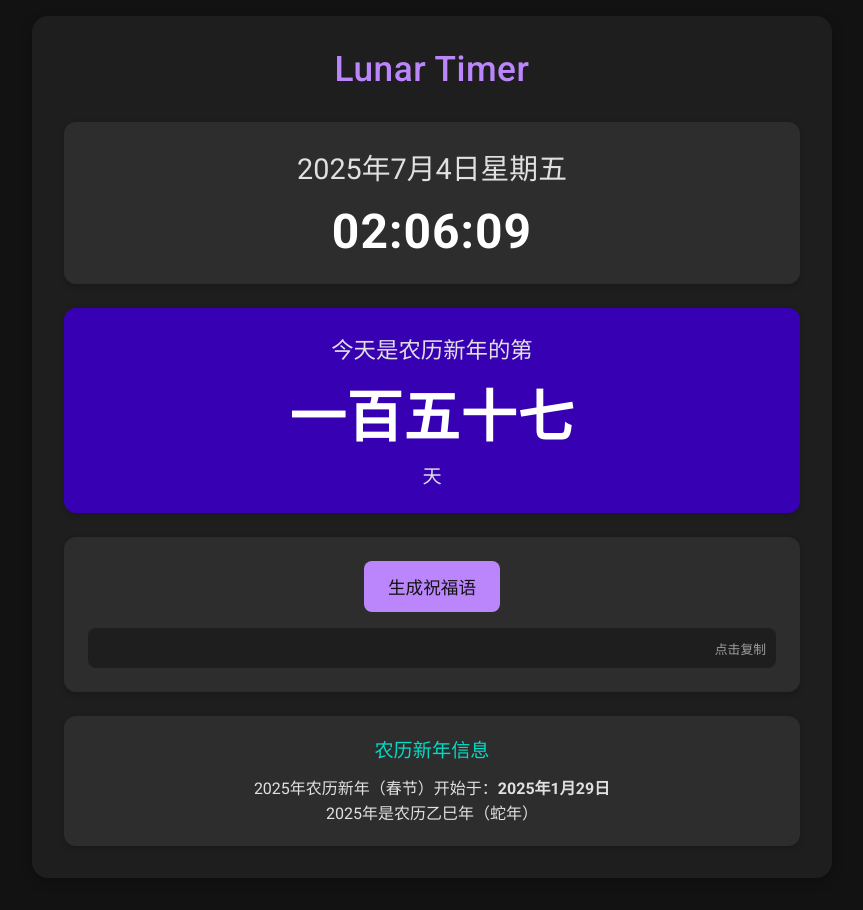
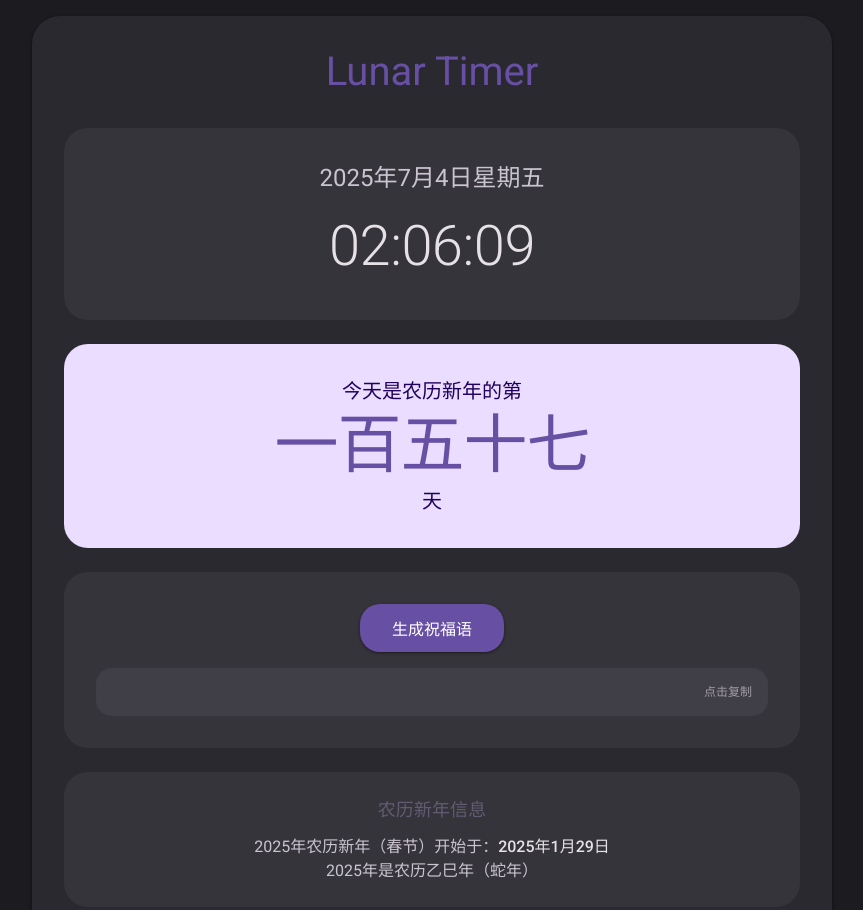
Before and after one commit to Timer-u/Lunar-Timer, a plain HTML site: page index.html in a window 1280 px wide. Shown: the top 910 px of the page, without its empty margins (208-1071 px from the left). Drawn offline with Linux system fonts and the light colour scheme.

Commit message:
refactor: refact UI

```diff
--- a/script.js
+++ b/script.js
@@ -11,13 +11,24 @@ document.addEventListener("DOMContentLoaded", function () {
 
   // 数字转中文大写函数
   function numberToChinese(num) {
-    const chineseNumbers = ['零', '一', '二', '三', '四', '五', '六', '七', '八', '九'];
-    const units = ['', '十', '百', '千'];
+    const chineseNumbers = [
+      "零",
+      "一",
+      "二",
+      "三",
+      "四",
+      "五",
+      "六",
+      "七",
+      "八",
+      "九",
+    ];
+    const units = ["", "十", "百", "千"];
 
-    if (num === 0) return '零';
+    if (num === 0) return "零";
     if (num < 10) return chineseNumbers[num];
 
-    let result = '';
+    let result = "";
     let numStr = num.toString();
     let len = numStr.length;
 
@@ -33,14 +44,14 @@ document.addEventListener("DOMContentLoaded", function () {
         result += units[unitIndex];
       } else {
         // 避免连续零和结尾零
-        if (result[result.length - 1] !== '零' && i < len - 1) {
-          result += '零';
+        if (result[result.length - 1] !== "零" && i < len - 1) {
+          result += "零";
         }
       }
     }
 
     // 移除末尾的零
-    if (result.endsWith('零')) {
+    if (result.endsWith("零")) {
       result = result.slice(0, -1);
     }
 
@@ -90,16 +101,17 @@ document.addEventListener("DOMContentLoaded", function () {
   // 复制祝福语到剪贴板
   function copyWishToClipboard() {
     if (wishOutput.textContent) {
-      navigator.clipboard.writeText(wishOutput.textContent)
+      navigator.clipboard
+        .writeText(wishOutput.textContent)
         .then(() => {
           wishOutput.classList.add("copied");
           setTimeout(() => {
             wishOutput.classList.remove("copied");
           }, 2000);
         })
-        .catch(err => {
-          console.error('复制失败:', err);
-          alert('复制失败，请手动复制文本');
+        .catch((err) => {
+          console.error("复制失败:", err);
+          alert("复制失败，请手动复制文本");
         });
     }
   }
--- a/style.css
+++ b/style.css
@@ -4,26 +4,66 @@
   box-sizing: border-box;
 }
 
+:root {
+  /* Material Design 3 色彩系统 */
+  --md-sys-color-primary: #6750a4;
+  --md-sys-color-on-primary: #ffffff;
+  --md-sys-color-primary-container: #eaddff;
+  --md-sys-color-on-primary-container: #21005d;
+
+  --md-sys-color-secondary: #625b71;
+  --md-sys-color-on-secondary: #ffffff;
+  --md-sys-color-secondary-container: #e8def8;
+  --md-sys-color-on-secondary-container: #1d192b;
+
+  --md-sys-color-tertiary: #7d5260;
+  --md-sys-color-on-tertiary: #ffffff;
+  --md-sys-color-tertiary-container: #ffd8e4;
+  --md-sys-color-on-tertiary-container: #31111d;
+
+  --md-sys-color-surface: #1c1b1f;
+  --md-sys-color-surface-variant: #49454f;
+  --md-sys-color-on-surface: #e6e1e5;
+  --md-sys-color-on-surface-variant: #cac4d0;
+
+  --md-sys-color-background: #1c1b1f;
+  --md-sys-color-on-background: #e6e1e5;
+
+  --md-sys-color-outline: #938f99;
+  --md-sys-color-outline-variant: #49454f;
+
+  /* 提升层级 */
+  --md-sys-color-surface-1: #2b2930;
+  --md-sys-color-surface-2: #36343b;
+  --md-sys-color-surface-3: #403e47;
+  --md-sys-color-surface-4: #44414a;
+  --md-sys-color-surface-5: #484650;
+}
+
 body {
   font-family: "Roboto", "Microsoft YaHei", sans-serif;
-  background: #121212;
-  color: #e0e0e0;
+  background: var(--md-sys-color-background);
+  color: var(--md-sys-color-on-background);
   min-height: 100vh;
   display: flex;
   flex-direction: column;
   align-items: center;
   justify-content: center;
+  line-height: 1.5;
 }
 
 .container {
   text-align: center;
   padding: 2rem;
-  background: #1e1e1e;
-  border-radius: 16px;
+  background: var(--md-sys-color-surface-1);
+  border-radius: 28px;
   max-width: 800px;
   width: 90%;
-  box-shadow: 0 4px 12px rgba(0, 0, 0, 0.25);
   margin: 1rem;
+  /* Material Design 3 阴影 */
+  box-shadow:
+    0 1px 3px 1px rgba(0, 0, 0, 0.15),
+    0 1px 2px 0 rgba(0, 0, 0, 0.3);
 }
 
 header {
@@ -31,95 +71,202 @@ header {
 }
 
 h1 {
-  font-size: 2.2rem;
+  font-size: 2.5rem;
   margin-bottom: 0.5rem;
-  color: #bb86fc;
-  font-weight: 500;
-  letter-spacing: 0.5px;
+  color: var(--md-sys-color-primary);
+  font-weight: 400;
+  letter-spacing: 0;
+  line-height: 1.2;
 }
 
 .datetime-container {
-  background: #2d2d2d;
-  border-radius: 12px;
-  padding: 1.5rem;
+  background: var(--md-sys-color-surface-2);
+  border-radius: 24px;
+  padding: 2rem;
   margin: 1.5rem 0;
-  box-shadow: 0 2px 6px rgba(0, 0, 0, 0.2);
+  transition: all 0.3s cubic-bezier(0.4, 0, 0.2, 1);
+}
+
+.datetime-container:hover {
+  background: var(--md-sys-color-surface-3);
 }
 
 .date-display {
-  font-size: 1.8rem;
-  margin-bottom: 1rem;
-  color: #e0e0e0;
+  font-size: 1.5rem;
+  margin-bottom: 0.5rem;
+  color: var(--md-sys-color-on-surface-variant);
   font-weight: 400;
 }
 
 .time-display {
-  font-size: 3rem;
-  font-weight: 700;
-  color: #ffffff;
-  letter-spacing: 1px;
+  font-size: 3.5rem;
+  font-weight: 200;
+  color: var(--md-sys-color-on-surface);
+  letter-spacing: -0.5px;
+  font-feature-settings: "tnum";
 }
 
 .counter-container {
-  background: #3700b3;
-  border-radius: 12px;
-  padding: 1.5rem;
+  background: var(--md-sys-color-primary-container);
+  border-radius: 24px;
+  padding: 2rem;
   margin: 1.5rem 0;
-  box-shadow: 0 2px 6px rgba(0, 0, 0, 0.2);
+  transition: all 0.3s cubic-bezier(0.4, 0, 0.2, 1);
+}
+
+.counter-container:hover {
+  transform: scale(1.02);
+  box-shadow:
+    0 2px 4px 2px rgba(0, 0, 0, 0.15),
+    0 2px 3px 0 rgba(0, 0, 0, 0.3);
 }
 
 .counter-title {
-  font-size: 1.4rem;
+  font-size: 1.25rem;
   margin-bottom: 0.5rem;
-  color: #e0e0e0;
-  font-weight: 400;
+  color: var(--md-sys-color-on-primary-container);
+  font-weight: 500;
 }
 
 .days-counter {
-  font-size: 3.5rem;
-  font-weight: 700;
-  color: #ffffff;
-  letter-spacing: 1px;
+  font-size: 4rem;
+  font-weight: 300;
+  color: var(--md-sys-color-primary);
+  letter-spacing: -1px;
+  line-height: 1;
+  font-feature-settings: "tnum";
 }
 
 .counter-text {
-  font-size: 1.2rem;
+  font-size: 1.25rem;
   margin-top: 0.5rem;
-  color: #e0e0e0;
+  color: var(--md-sys-color-on-primary-container);
+  font-weight: 500;
+}
+
+.wish-container {
+  background: var(--md-sys-color-surface-2);
+  border-radius: 24px;
+  padding: 2rem;
+  margin: 1.5rem 0;
+  text-align: center;
+}
+
+.wish-btn {
+  background: var(--md-sys-color-primary);
+  color: var(--md-sys-color-on-primary);
+  border: none;
+  border-radius: 20px;
+  padding: 0.75rem 2rem;
+  font-size: 1rem;
+  font-weight: 500;
+  cursor: pointer;
+  transition: all 0.3s cubic-bezier(0.4, 0, 0.2, 1);
+  margin-bottom: 1rem;
+  min-height: 48px;
+  box-shadow:
+    0 1px 2px 0 rgba(0, 0, 0, 0.3),
+    0 1px 3px 1px rgba(0, 0, 0, 0.15);
+}
+
+.wish-btn:hover {
+  box-shadow:
+    0 2px 4px 0 rgba(0, 0, 0, 0.3),
+    0 4px 5px 1px rgba(0, 0, 0, 0.15);
+  transform: translateY(-1px);
+}
+
+.wish-btn:active {
+  transform: translateY(0);
+  box-shadow:
+    0 1px 2px 0 rgba(0, 0, 0, 0.3),
+    0 1px 3px 1px rgba(0, 0, 0, 0.15);
+}
+
+.wish-output {
+  background: var(--md-sys-color-surface-3);
+  border-radius: 16px;
+  padding: 1rem 1.5rem;
+  font-size: 1.125rem;
+  color: var(--md-sys-color-tertiary);
+  font-weight: 400;
+  cursor: pointer;
+  transition: all 0.3s cubic-bezier(0.4, 0, 0.2, 1);
+  position: relative;
+  min-height: 48px;
+  display: flex;
+  align-items: center;
+  justify-content: center;
+}
+
+.wish-output:hover {
+  background: var(--md-sys-color-surface-4);
+  box-shadow:
+    0 1px 2px 0 rgba(0, 0, 0, 0.3),
+    0 1px 3px 1px rgba(0, 0, 0, 0.15);
+}
+
+.wish-output::after {
+  content: "点击复制";
+  position: absolute;
+  right: 16px;
+  top: 50%;
+  transform: translateY(-50%);
+  font-size: 0.75rem;
+  color: var(--md-sys-color-on-surface-variant);
+  opacity: 0.7;
+}
+
+.wish-output.copied {
+  background: var(--md-sys-color-tertiary-container);
+  color: var(--md-sys-color-on-tertiary-container);
+}
+
+.wish-output.copied::after {
+  content: "✓ 已复制";
+  color: var(--md-sys-color-on-tertiary-container);
+  opacity: 1;
 }
 
 .lunar-info {
-  background: #2d2d2d;
-  border-radius: 12px;
-  padding: 1.2rem;
+  background: var(--md-sys-color-surface-2);
+  border-radius: 24px;
+  padding: 1.5rem 2rem;
   margin-top: 1.5rem;
-  box-shadow: 0 2px 6px rgba(0, 0, 0, 0.2);
 }
 
 .info-title {
-  font-size: 1.2rem;
-  color: #03dac6;
-  margin-bottom: 0.8rem;
+  font-size: 1.125rem;
+  color: var(--md-sys-color-secondary);
+  margin-bottom: 0.75rem;
   font-weight: 500;
+  letter-spacing: 0.1px;
 }
 
 .info-content {
   font-size: 1rem;
-  line-height: 1.6;
-  color: #e0e0e0;
+  line-height: 1.5;
+  color: var(--md-sys-color-on-surface-variant);
+}
+
+.info-content strong {
+  color: var(--md-sys-color-on-surface);
+  font-weight: 500;
 }
 
 footer {
-  margin-top: 1.5rem;
-  color: #9e9e9e;
-  font-size: 0.9rem;
+  margin-top: 2rem;
+  color: var(--md-sys-color-on-surface-variant);
+  font-size: 0.875rem;
   text-align: center;
   padding: 1rem;
+  opacity: 0.8;
 }
 
+/* 响应式设计 */
 @media (max-width: 768px) {
   h1 {
-    font-size: 1.8rem;
+    font-size: 2rem;
   }
 
   .time-display {
@@ -127,13 +274,25 @@ footer {
   }
 
   .days-counter {
-    font-size: 2.8rem;
+    font-size: 3rem;
+  }
+
+  .container {
+    border-radius: 20px;
+  }
+
+  .datetime-container,
+  .counter-container,
+  .wish-container,
+  .lunar-info {
+    border-radius: 16px;
+    padding: 1.5rem;
   }
 }
 
 @media (max-width: 480px) {
   h1 {
-    font-size: 1.5rem;
+    font-size: 1.75rem;
   }
 
   .time-display {
@@ -141,102 +300,55 @@ footer {
   }
 
   .days-counter {
-    font-size: 2.2rem;
+    font-size: 2.5rem;
   }
 
   .container {
     padding: 1.5rem;
-  }
-}
-
-.wish-container {
-  background: #2d2d2d;
-  border-radius: 12px;
-  padding: 1.5rem;
-  margin: 1.5rem 0;
-  box-shadow: 0 2px 6px rgba(0, 0, 0, 0.2);
-  text-align: center;
-}
-
-.wish-btn {
-  background: #bb86fc;
-  color: #121212;
-  border: none;
-  border-radius: 8px;
-  padding: 0.8rem 1.5rem;
-  font-size: 1.1rem;
-  font-weight: 500;
-  cursor: pointer;
-  transition: background 0.3s ease;
-  margin-bottom: 1rem;
-}
-
-.wish-btn:hover {
-  background: #9b6dde;
-}
-
-.wish-output {
-  background: #1e1e1e;
-  border-radius: 8px;
-  padding: 1rem;
-  font-size: 1.2rem;
-  color: #03dac6;
-  font-weight: 500;
-  cursor: pointer;
-  transition: all 0.3s ease;
-  position: relative;
-  min-height: 40px;
-}
-
-.wish-output:hover {
-  background: #252525;
-  transform: scale(1.02);
-}
-
-.wish-output::after {
-  content: "点击复制";
-  position: absolute;
-  right: 10px;
-  top: 50%;
-  transform: translateY(-50%);
-  font-size: 0.8rem;
-  color: #9e9e9e;
-}
-
-.wish-output.copied {
-  background: #03dac6;
-  color: #121212;
-}
-
-.wish-output.copied::after {
-  content: "✓ 已复制";
-  color: #121212;
-}
-
-/* 响应式调整 */
-@media (max-width: 768px) {
-  .wish-btn {
-    padding: 0.7rem 1.2rem;
-    font-size: 1rem;
+    border-radius: 16px;
   }
 
-  .wish-output {
-    font-size: 1.1rem;
+  .datetime-container,
+  .counter-container,
+  .wish-container,
+  .lunar-info {
+    border-radius: 12px;
+    padding: 1.25rem;
   }
-}
 
-@media (max-width: 480px) {
   .wish-btn {
-    padding: 0.6rem 1rem;
-    font-size: 0.95rem;
+    padding: 0.625rem 1.5rem;
+    font-size: 0.875rem;
   }
 
   .wish-output {
     font-size: 1rem;
-    padding: 0.8rem;
+    padding: 0.875rem;
   }
 
   .wish-output::after {
-    font-size: 0.7rem;
+    font-size: 0.625rem;
   }
 }
+
+/* 焦点样式 */
+*:focus-visible {
+  outline: 2px solid var(--md-sys-color-primary);
+  outline-offset: 2px;
+}
+
+/* 动画 */
+@keyframes fadeIn {
+  from {
+    opacity: 0;
+    transform: translateY(10px);
+  }
+  to {
+    opacity: 1;
+    transform: translateY(0);
+  }
+}
+
+.container {
+  animation: fadeIn 0.5s cubic-bezier(0.4, 0, 0.2, 1);
+}
```
Also changed, not shown: index.html (+0 -1 lines).
